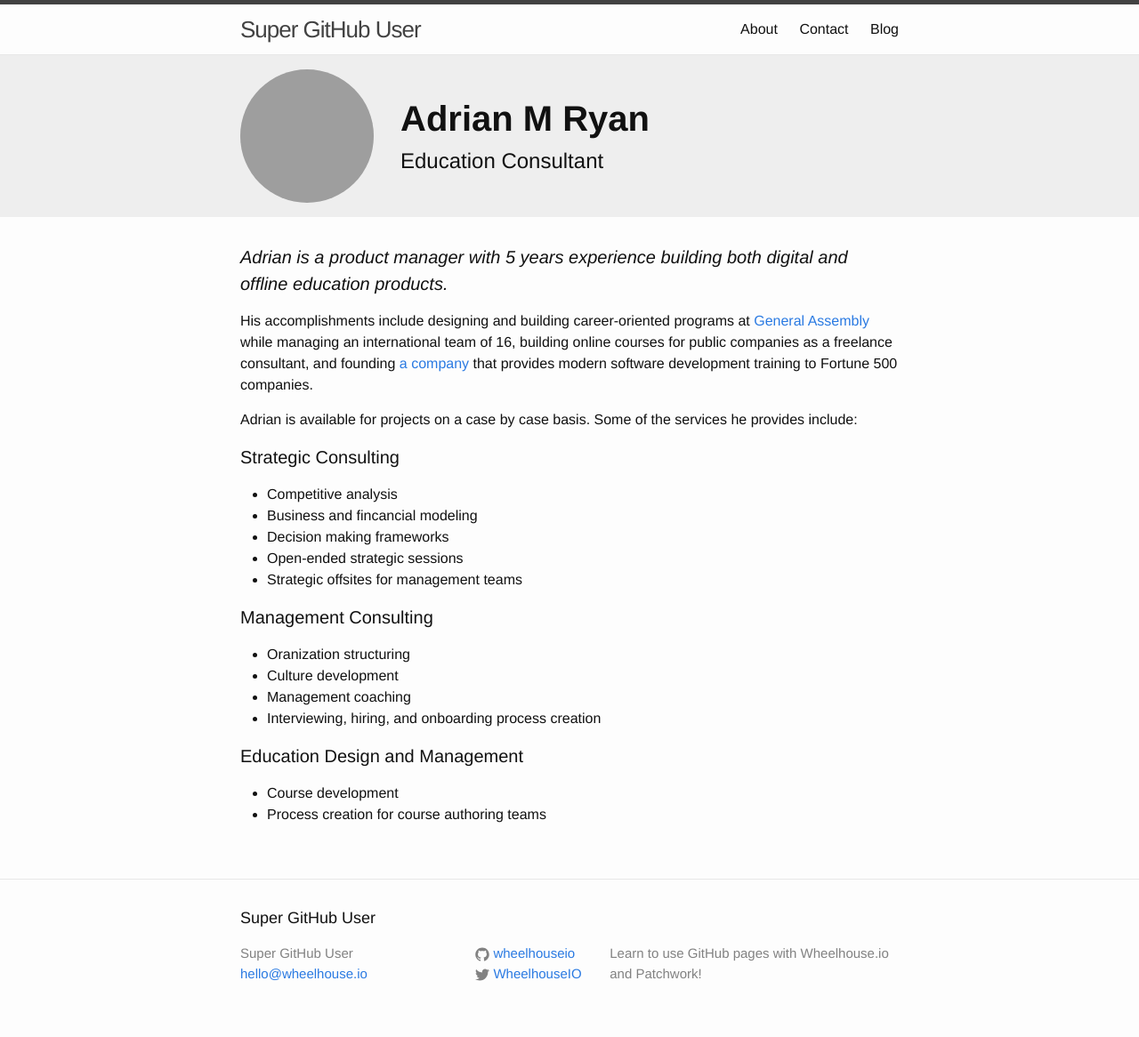
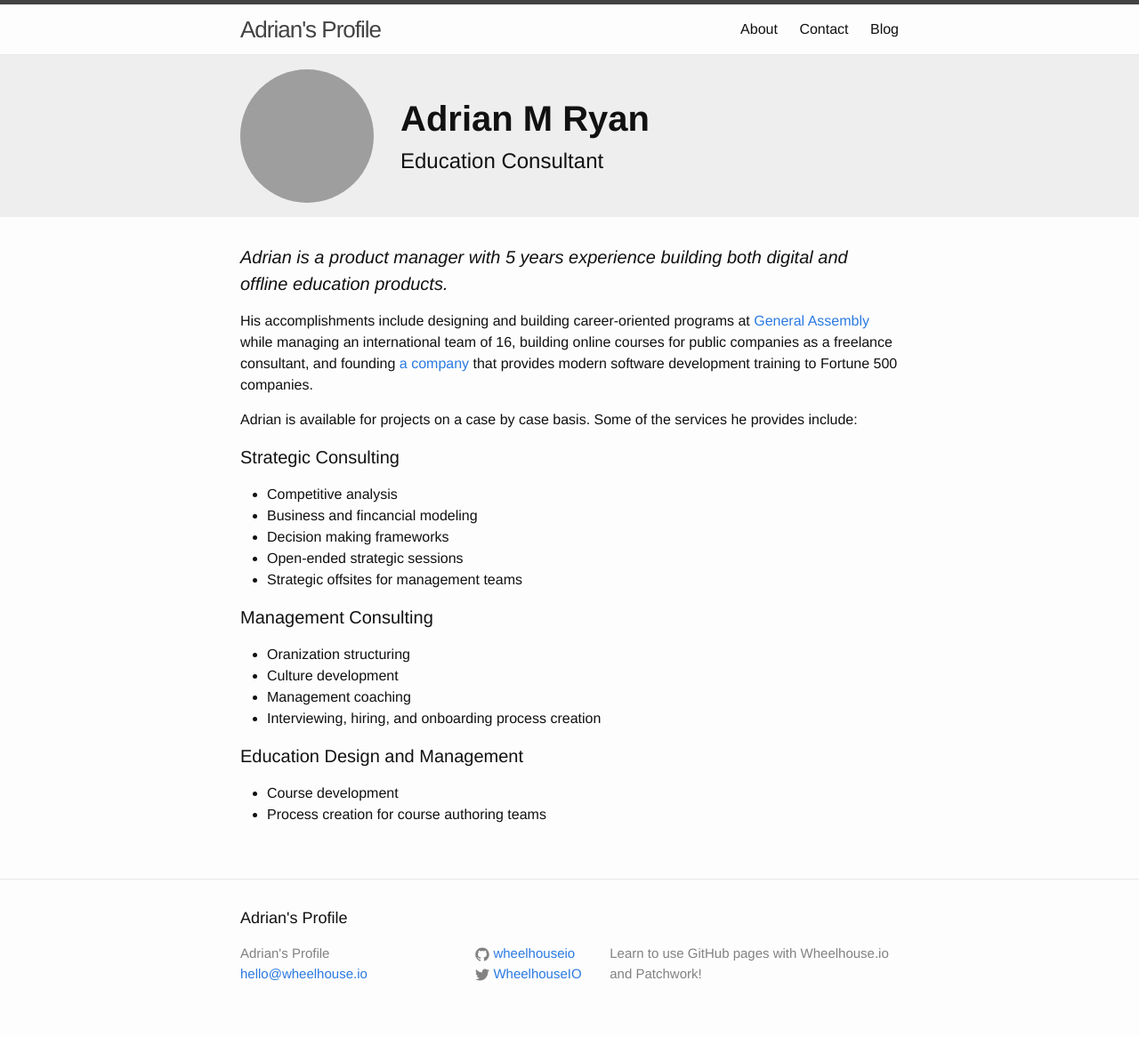
Before and after one commit to wheelhouseio/project-patchwork, a Jekyll site: the page built from index.html, in a window 1280 px wide. Shown: the whole page at 89% size. Built offline with Jekyll 4.4.1, drawn with Linux system fonts in a browser that asks for light colours; grey boxes are pictures that could not be loaded.

Commit message:
site title

```diff
--- a/_config.yml
+++ b/_config.yml
@@ -1,5 +1,5 @@
 # Site settings
-title: Super GitHub User
+title: Adrian's Profile
 email: hello@wheelhouse.io
 description: > # this means to ignore newlines until "baseurl:"
   Learn to use GitHub pages with Wheelhouse.io and Patchwork!
```
